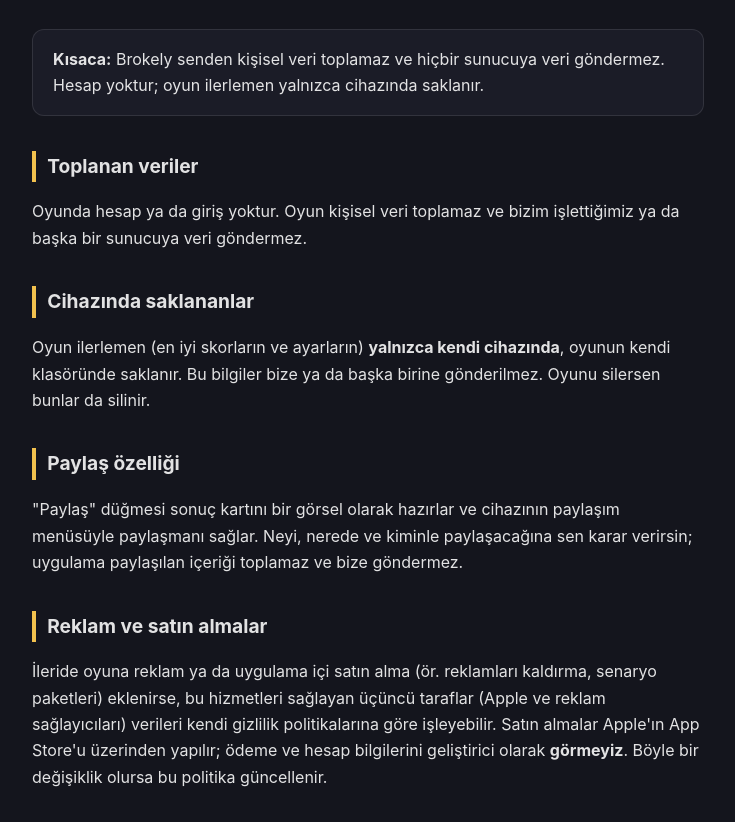
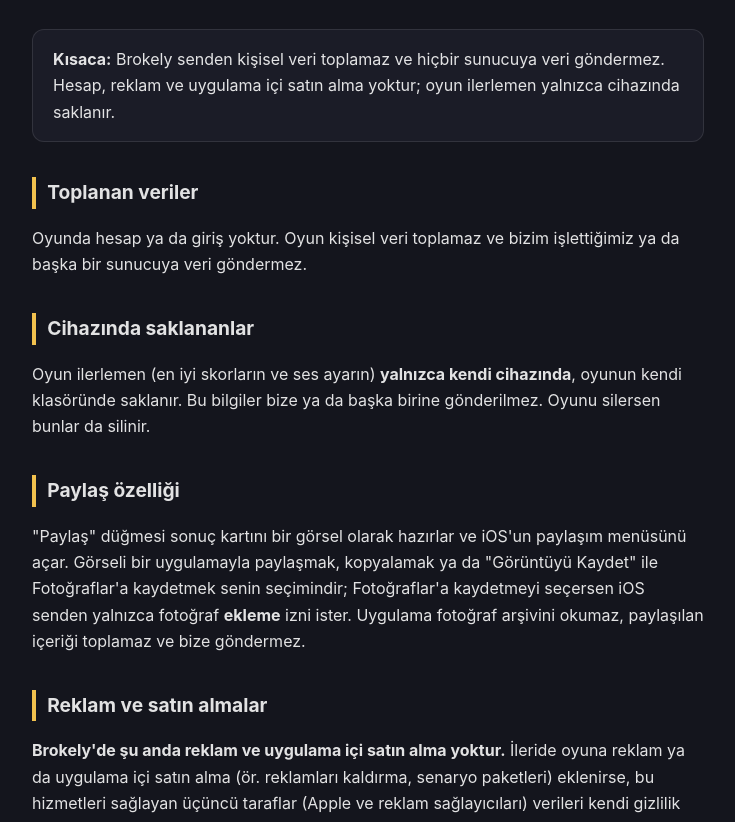
Before and after one commit to themidnightshiftco-beep/brokely-privacy, a plain HTML site: page privacy.html in a window 1280 px wide. Shown: the part 290-1112 px from the top of the page, without its empty margins (272-1007 px from the left). Drawn offline with Linux system fonts and the light colour scheme.

Commit message:
Gizlilik: paylaşım menüsü ve Fotoğraflar'a kaydetme; şu an reklam/satın alma yok
Co-Authored-By: Claude Opus 5.5 <noreply@anthropic.com>

```diff
--- a/privacy.html
+++ b/privacy.html
@@ -24,7 +24,7 @@
     </header>
 
     <section>
-        <div class="card"><p style="margin: 0;"><strong>Kısaca:</strong> Brokely senden kişisel veri toplamaz ve hiçbir sunucuya veri göndermez. Hesap yoktur; oyun ilerlemen yalnızca cihazında saklanır.</p></div>
+        <div class="card"><p style="margin: 0;"><strong>Kısaca:</strong> Brokely senden kişisel veri toplamaz ve hiçbir sunucuya veri göndermez. Hesap, reklam ve uygulama içi satın alma yoktur; oyun ilerlemen yalnızca cihazında saklanır.</p></div>
     </section>
 
     <section>
@@ -34,17 +34,17 @@
 
     <section>
         <h2>Cihazında saklananlar</h2>
-        <p>Oyun ilerlemen (en iyi skorların ve ayarların) <strong>yalnızca kendi cihazında</strong>, oyunun kendi klasöründe saklanır. Bu bilgiler bize ya da başka birine gönderilmez. Oyunu silersen bunlar da silinir.</p>
+        <p>Oyun ilerlemen (en iyi skorların ve ses ayarın) <strong>yalnızca kendi cihazında</strong>, oyunun kendi klasöründe saklanır. Bu bilgiler bize ya da başka birine gönderilmez. Oyunu silersen bunlar da silinir.</p>
     </section>
 
     <section>
         <h2>Paylaş özelliği</h2>
-        <p>"Paylaş" düğmesi sonuç kartını bir görsel olarak hazırlar ve cihazının paylaşım menüsüyle paylaşmanı sağlar. Neyi, nerede ve kiminle paylaşacağına sen karar verirsin; uygulama paylaşılan içeriği toplamaz ve bize göndermez.</p>
+        <p>"Paylaş" düğmesi sonuç kartını bir görsel olarak hazırlar ve iOS'un paylaşım menüsünü açar. Görseli bir uygulamayla paylaşmak, kopyalamak ya da "Görüntüyü Kaydet" ile Fotoğraflar'a kaydetmek senin seçimindir; Fotoğraflar'a kaydetmeyi seçersen iOS senden yalnızca fotoğraf <strong>ekleme</strong> izni ister. Uygulama fotoğraf arşivini okumaz, paylaşılan içeriği toplamaz ve bize göndermez.</p>
     </section>
 
     <section>
         <h2>Reklam ve satın almalar</h2>
-        <p>İleride oyuna reklam ya da uygulama içi satın alma (ör. reklamları kaldırma, senaryo paketleri) eklenirse, bu hizmetleri sağlayan üçüncü taraflar (Apple ve reklam sağlayıcıları) verileri kendi gizlilik politikalarına göre işleyebilir. Satın almalar Apple'ın App Store'u üzerinden yapılır; ödeme ve hesap bilgilerini geliştirici olarak <strong>görmeyiz</strong>. Böyle bir değişiklik olursa bu politika güncellenir.</p>
+        <p><strong>Brokely'de şu anda reklam ve uygulama içi satın alma yoktur.</strong> İleride oyuna reklam ya da uygulama içi satın alma (ör. reklamları kaldırma, senaryo paketleri) eklenirse, bu hizmetleri sağlayan üçüncü taraflar (Apple ve reklam sağlayıcıları) verileri kendi gizlilik politikalarına göre işleyebilir. Satın almalar Apple'ın App Store'u üzerinden yapılır; ödeme ve hesap bilgilerini geliştirici olarak <strong>görmeyiz</strong>. Böyle bir değişiklik olursa bu politika güncellenir.</p>
     </section>
 
     <section>
@@ -63,7 +63,7 @@
         <a class="contact-email" href="mailto:info@themidnightshiftco.com">info@themidnightshiftco.com</a></p>
     </section>
 
-    <p class="en-summary" lang="en"><strong>English summary:</strong> Brokely has no accounts, collects no personal data and sends no data to any server; game progress is stored only on your device. The Share button shares your result card through your device's share sheet, and the app does not collect shared content. If ads or in-app purchases are added in the future, third parties (Apple, ad providers) may process data under their own policies and this policy will be updated. The app is intended for ages 13+; we do not knowingly collect data from children under 13. Last updated: November 15, 2026. Developer: TheMidnightShift, <a href="mailto:info@themidnightshiftco.com">info@themidnightshiftco.com</a>.</p>
+    <p class="en-summary" lang="en"><strong>English summary:</strong> Brokely has no accounts, no ads and no in-app purchases; it collects no personal data and sends no data to any server. Game progress is stored only on your device. The Share button opens the iOS share sheet with your result card; if you choose "Save Image", iOS asks only for permission to add a photo. The app never reads your photo library and does not collect shared content. If ads or in-app purchases are added in the future, third parties (Apple, ad providers) may process data under their own policies and this policy will be updated. The app is intended for ages 13+; we do not knowingly collect data from children under 13. Last updated: November 15, 2026. Developer: TheMidnightShift, <a href="mailto:info@themidnightshiftco.com">info@themidnightshiftco.com</a>.</p>
 
     <footer>Brokely · TheMidnightShift · <a href="support.html">Destek / Support</a></footer>
 </div>
```
